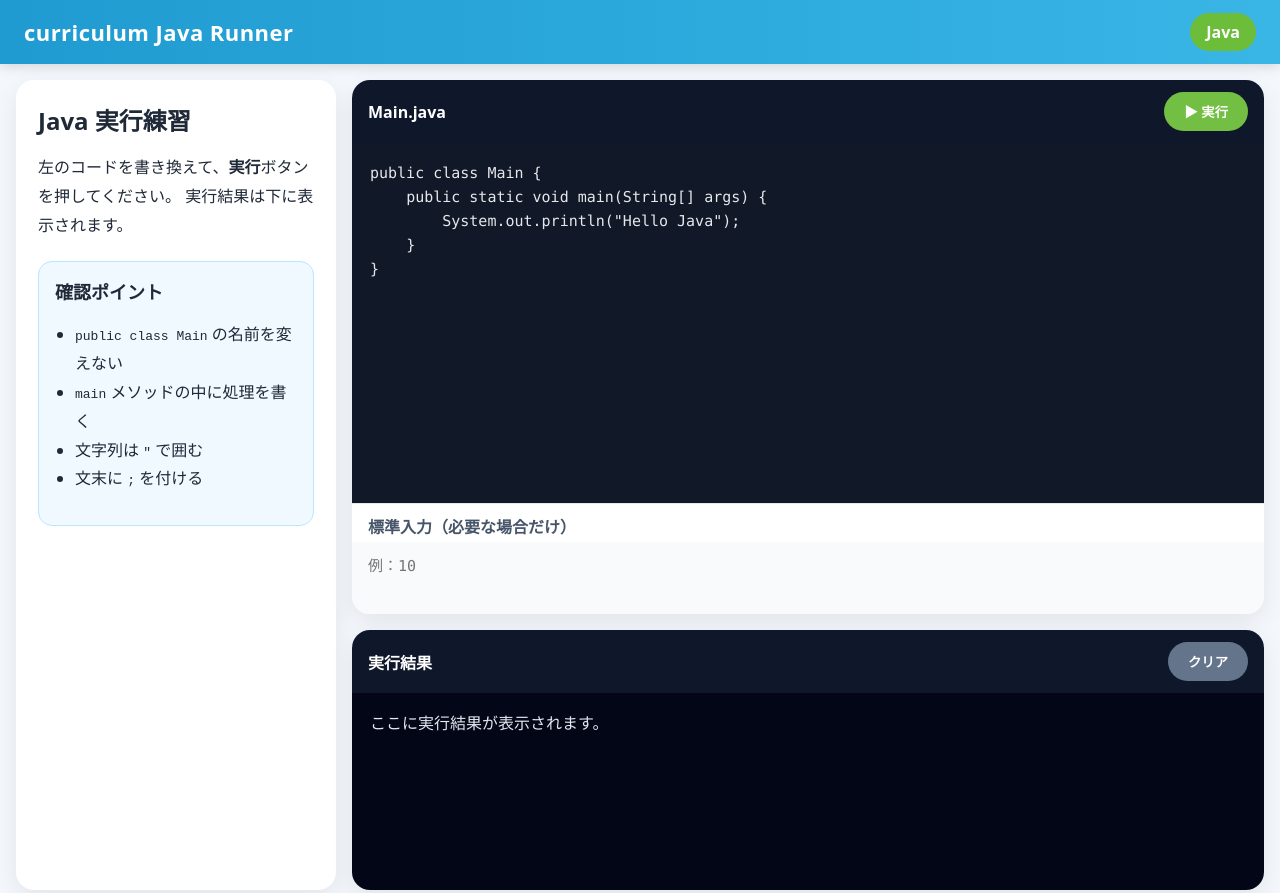
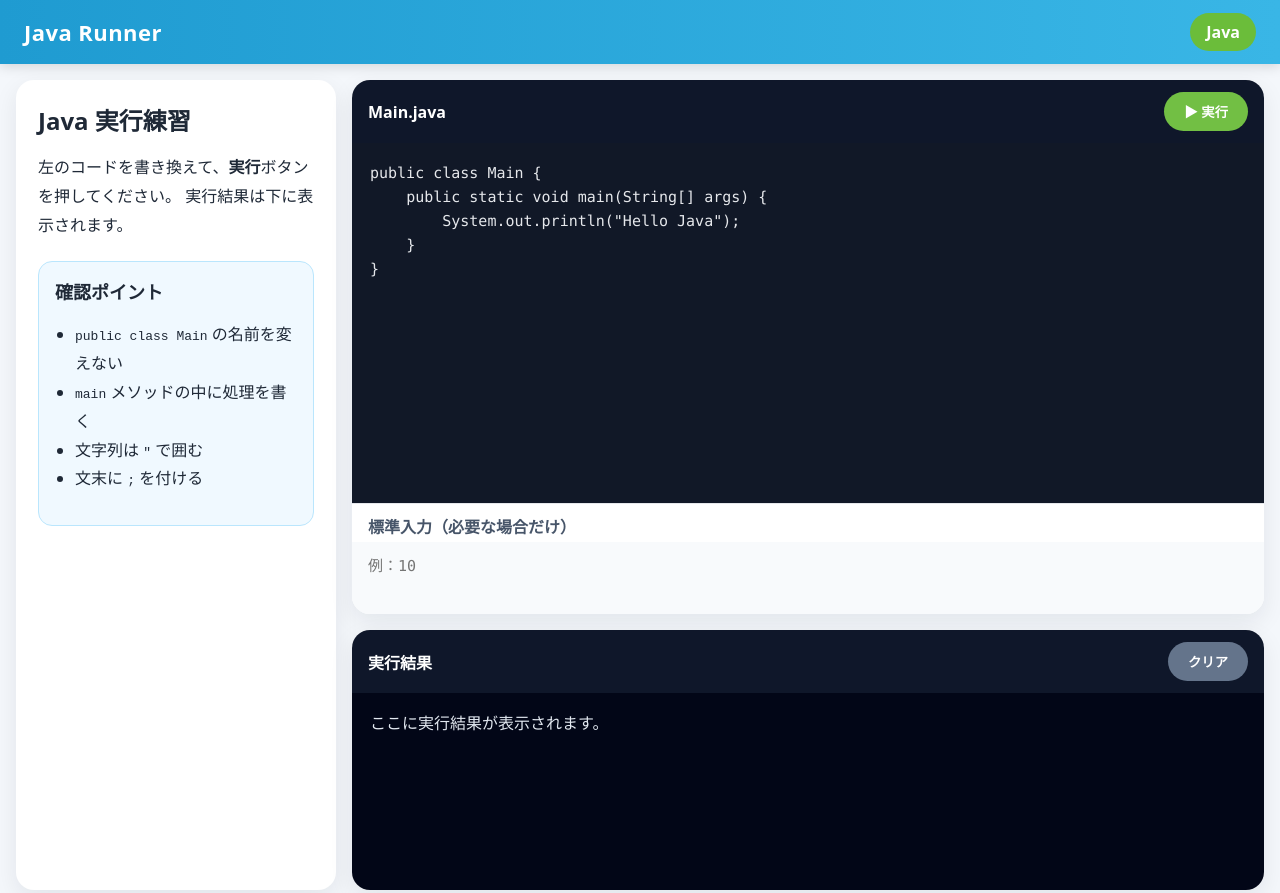
Before and after one commit to JavaCurriculum/java-runner, a plain HTML site: page index.html in a window 1280 px wide. Shown: the top 893 px of the page. Drawn offline with Linux system fonts and the light colour scheme.

Commit message:
Add files via upload

```diff
--- a/index.html
+++ b/index.html
@@ -8,7 +8,7 @@
 </head>
 <body>
   <header class="topbar">
-    <div class="brand">curriculum Java Runner</div>
+    <div class="brand">Java Runner</div>
     <div class="badge">Java</div>
   </header>
 
```
